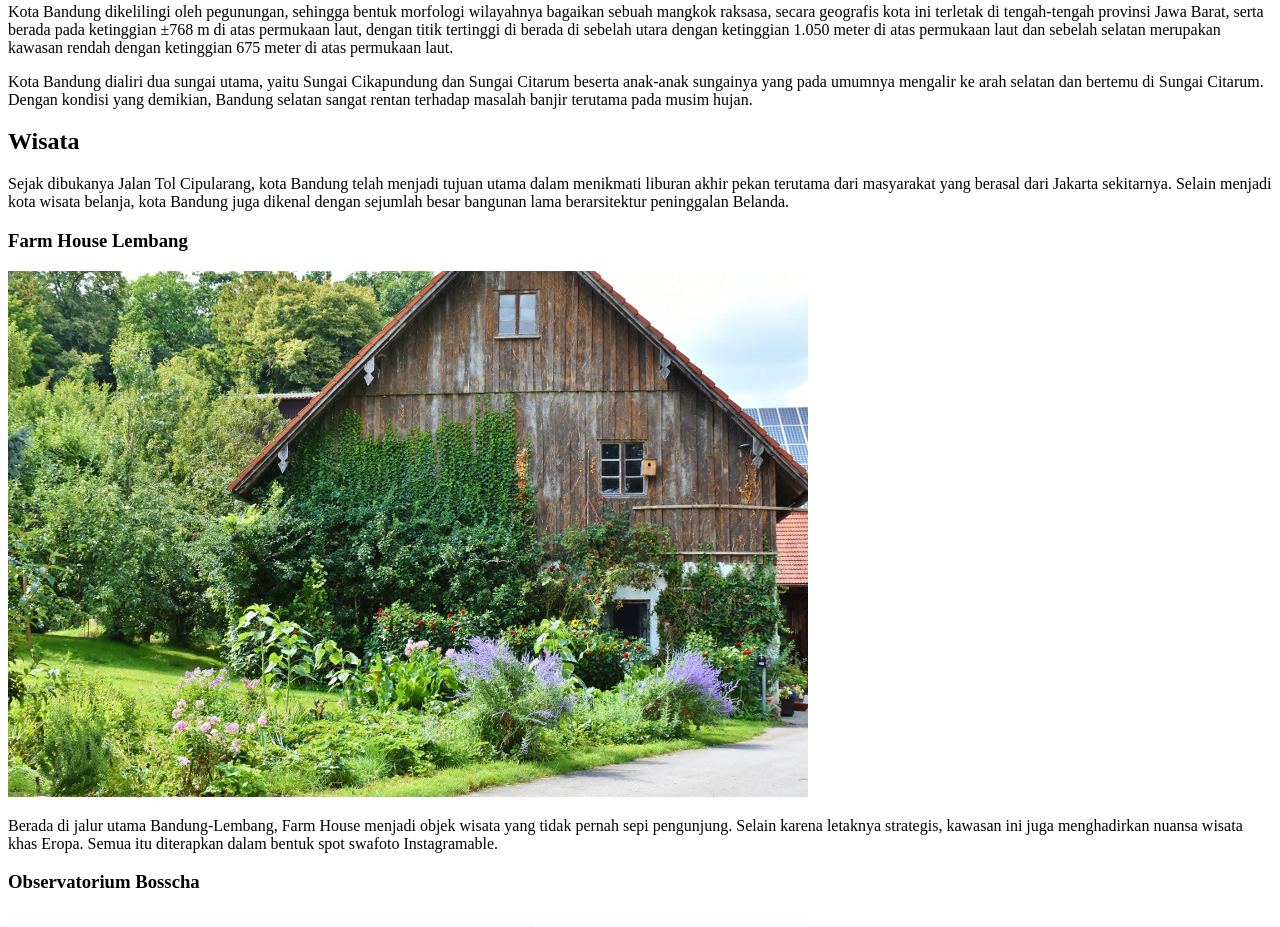
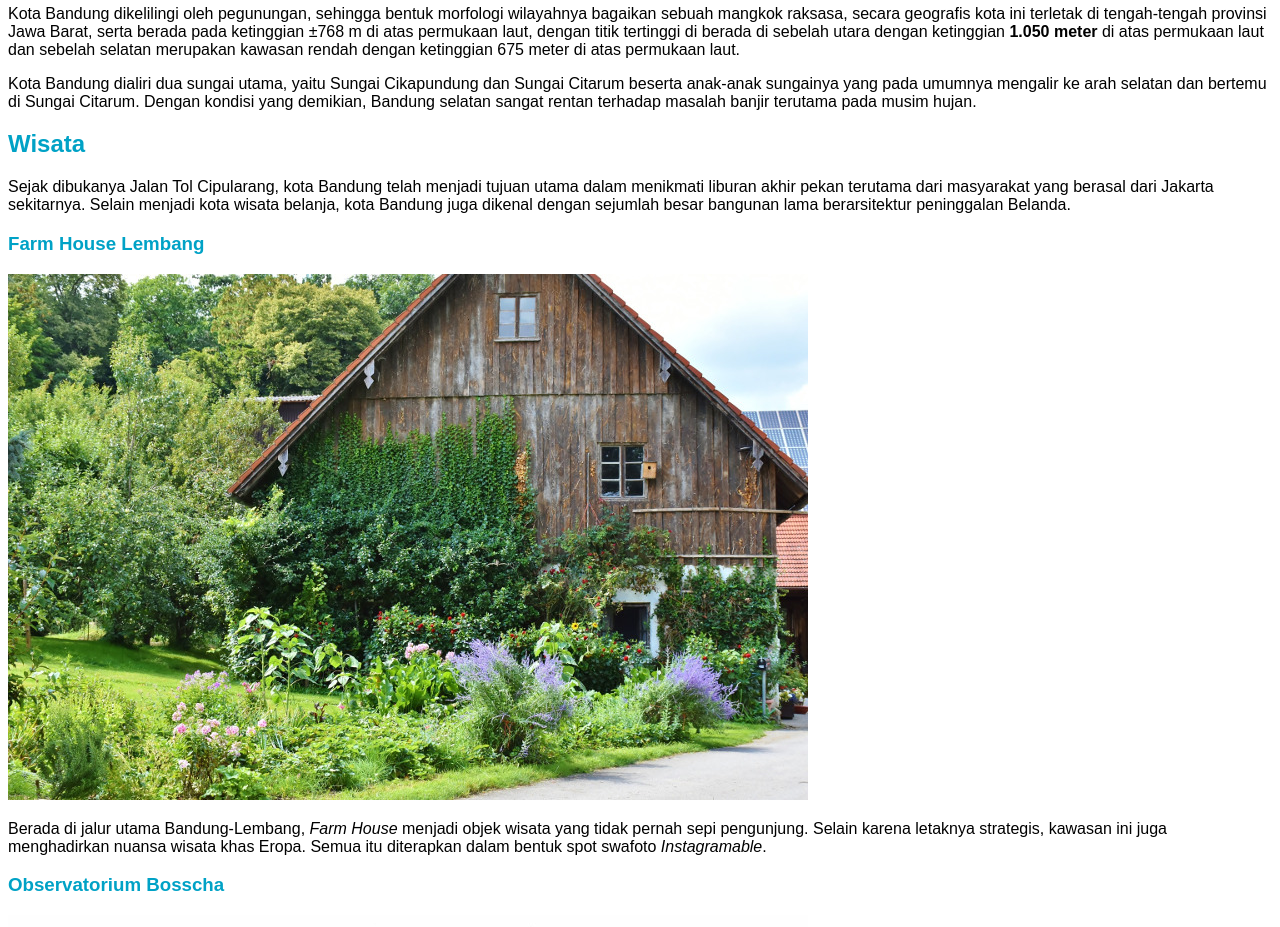
Before and after one commit to alfiartya23/bandung-profile-page, a plain HTML site: page index.html in a window 1280 px wide. Shown: the part 1614-2541 px from the top of the page. Drawn offline with Linux system fonts and the light colour scheme.

Commit message:
Add and implement CSS Style on the profile page

```diff
--- a/index.html
+++ b/index.html
@@ -4,6 +4,7 @@
     <meta charset="UTF-8" />
     <meta http-equiv="X-UA-Compatible" content="IE=edge" />
     <meta name="viewport" content="width=device-width, initial-scale=1.0" />
+    <link rel="stylesheet" href="styles/style.css" />
     <title>Web Dasar - Dicoding</title>
   </head>
   <body>
@@ -40,7 +41,8 @@
           <img src="assets/image/geografis.jpg" alt="geografis" />
           <p>
             Kota Bandung dikelilingi oleh pegunungan, sehingga bentuk morfologi wilayahnya bagaikan sebuah mangkok raksasa, secara geografis kota ini terletak di tengah-tengah provinsi Jawa Barat, serta berada pada ketinggian ±768 m di atas
-            permukaan laut, dengan titik tertinggi di berada di sebelah utara dengan ketinggian 1.050 meter di atas permukaan laut dan sebelah selatan merupakan kawasan rendah dengan ketinggian 675 meter di atas permukaan laut.
+            permukaan laut, dengan titik tertinggi di berada di sebelah utara dengan ketinggian <strong>1.050 meter</strong> di atas permukaan laut dan sebelah selatan merupakan kawasan rendah dengan ketinggian 675 meter di atas permukaan
+            laut.
           </p>
 
           <p>
@@ -59,8 +61,8 @@
             <h3>Farm House Lembang</h3>
             <img src="assets/image/farm-house.jpg" alt="farm-house" />
             <p>
-              Berada di jalur utama Bandung-Lembang, Farm House menjadi objek wisata yang tidak pernah sepi pengunjung. Selain karena letaknya strategis, kawasan ini juga menghadirkan nuansa wisata khas Eropa. Semua itu diterapkan dalam
-              bentuk spot swafoto Instagramable.
+              Berada di jalur utama Bandung-Lembang, <dfn>Farm House</dfn> menjadi objek wisata yang tidak pernah sepi pengunjung. Selain karena letaknya strategis, kawasan ini juga menghadirkan nuansa wisata khas Eropa. Semua itu
+              diterapkan dalam bentuk spot swafoto <dfn>Instagramable</dfn>.
             </p>
           </section>
           <section>
--- /dev/null
+++ b/styles/style.css
@@ -0,0 +1,17 @@
+body {
+  font-family: sans-serif;
+}
+
+h2 {
+  color: #00a2c6;
+}
+
+h3 {
+  color: #00a2c6;
+}
+
+footer {
+  padding: 20px;
+  color: white;
+  background-color: #00a2c6;
+}
```
